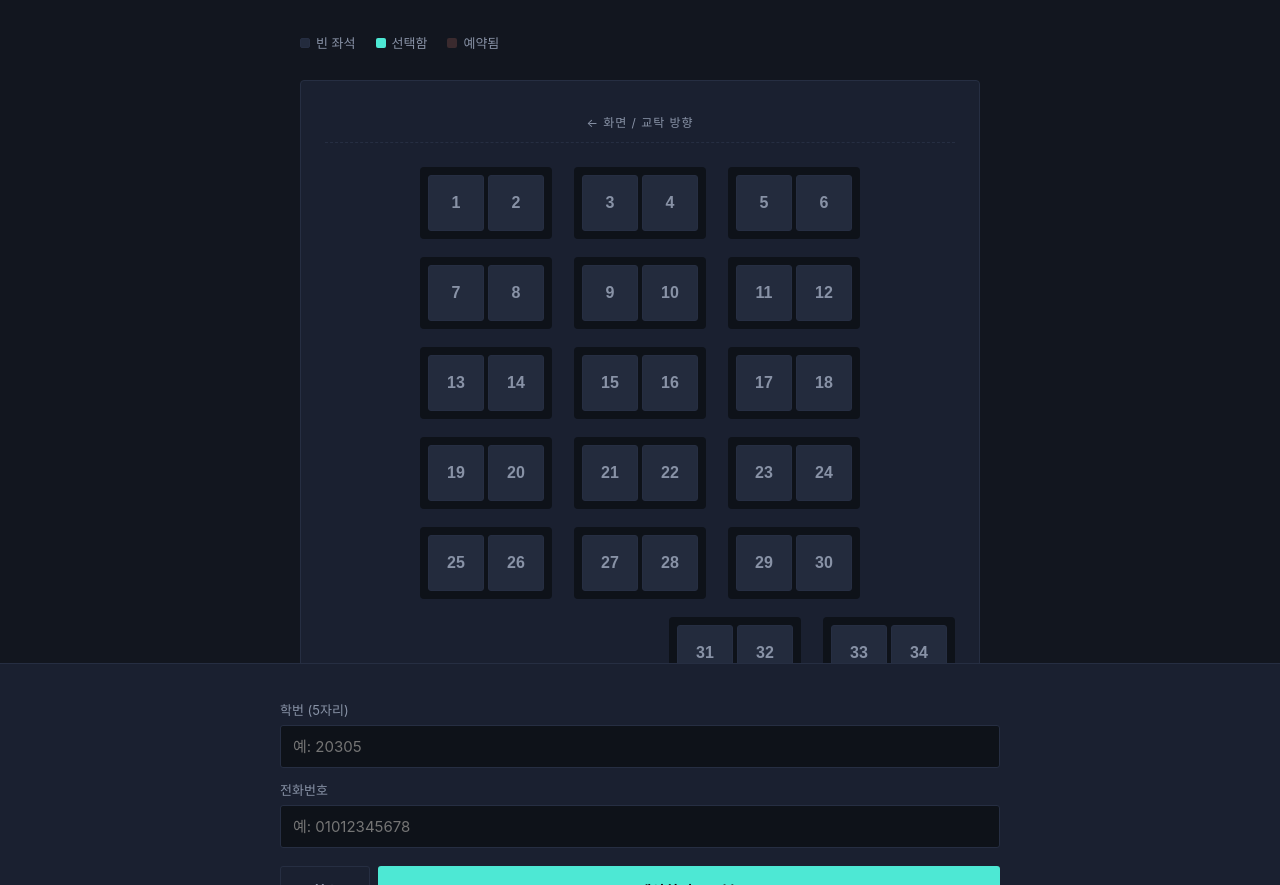
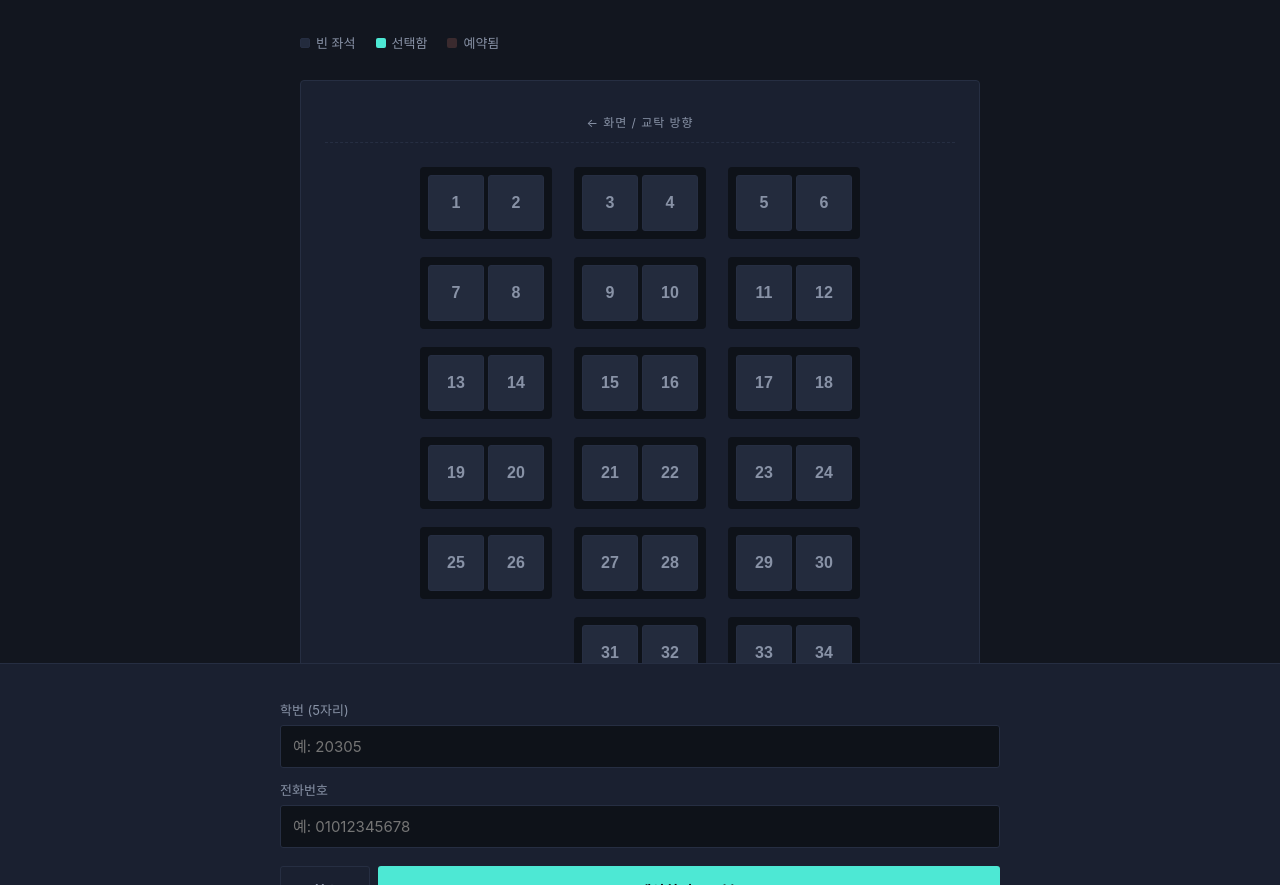
Before and after one commit to Pudol-Coder/GyesooPC, a website: page public/index.html in a window 1280 px wide. Shown: the part 137-1022 px from the top of the page. Drawn offline with Linux system fonts and the light colour scheme; no server answers.

Commit message:
자리 배치 재조정

```diff
--- a/public/script.js
+++ b/public/script.js
@@ -16,11 +16,20 @@ let takenSeats = new Set();
 function renderRoom() {
   roomEl.innerHTML = '';
   let seatNum = 1;
-  ROWS.forEach((count, rIdx) => {
-    const isLastRow = rIdx === ROWS.length - 1;
+  const TOTAL_DESK_SLOTS = 3; // 한 줄에 최대 책상 3개 기준으로 열을 맞춤
+  ROWS.forEach((count) => {
     const rowEl = document.createElement('div');
-    rowEl.className = isLastRow ? 'row align-right' : 'row';
-    for (let d = 0; d < count / 2; d++) {
+    rowEl.className = 'row';
+    const deskCount = count / 2;
+    const emptySlots = TOTAL_DESK_SLOTS - deskCount;
+
+    for (let e = 0; e < emptySlots; e++) {
+      const placeholder = document.createElement('div');
+      placeholder.className = 'desk desk-placeholder';
+      rowEl.appendChild(placeholder);
+    }
+
+    for (let d = 0; d < deskCount; d++) {
       const deskEl = document.createElement('div');
       deskEl.className = 'desk';
       for (let s = 1; s <= 2; s++) {
--- a/public/style.css
+++ b/public/style.css
@@ -79,7 +79,13 @@ body {
   gap: 22px;
   margin-bottom: 18px;
 }
-.row.align-right { justify-content: flex-end; }
+.desk-placeholder {
+  width: 132px;
+  height: 72px;
+  background: transparent;
+  padding: 0;
+  visibility: hidden;
+}
 
 .desk {
   display: flex;
```
